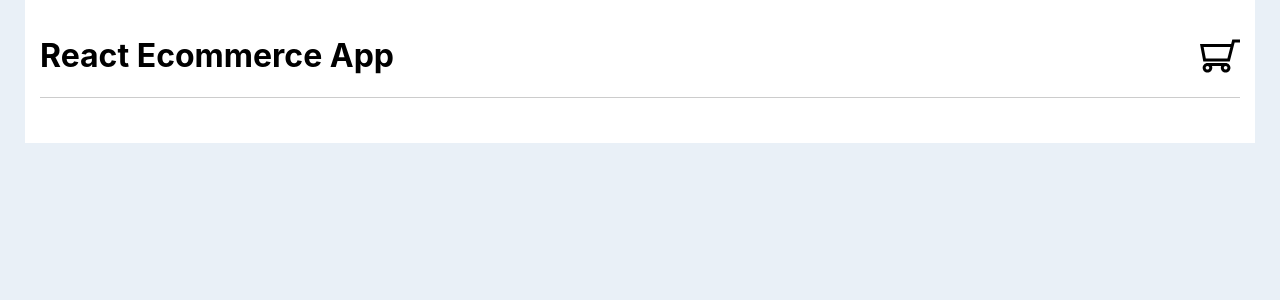
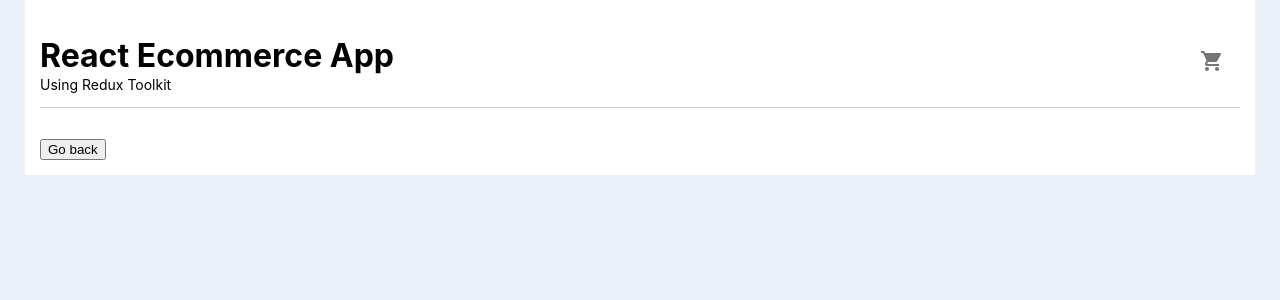
Before and after one commit to Sathyaraj-dev/react-redux-ecommerce, a React (Create React App) app: page /react-redux-ecommerce/cart in a window 1280 px wide. Shown: the top 300 px of the page. Built offline with nearby package versions, Linux system fonts and the light colour scheme.

Commit message:
Configured react redux ecommerce app to github pages

```diff
--- a/package.json
+++ b/package.json
@@ -1,18 +1,21 @@
 {
   "name": "react-ecommerce",
   "version": "0.1.0",
-  "homepage": "https://Sathyaraj-dev.github.io/react-ecommerce",
+  "homepage": "https://Sathyaraj-dev.github.io/react-redux-ecommerce",
   "private": true,
   "dependencies": {
     "@emotion/react": "^11.11.1",
     "@emotion/styled": "^11.11.0",
+    "@mui/icons-material": "^5.14.3",
     "@mui/material": "^5.13.7",
+    "@reduxjs/toolkit": "^1.9.5",
     "@testing-library/jest-dom": "^5.16.5",
     "@testing-library/react": "^13.4.0",
     "@testing-library/user-event": "^13.5.0",
     "axios": "^1.4.0",
     "react": "^18.2.0",
     "react-dom": "^18.2.0",
+    "react-redux": "^8.1.2",
     "react-scripts": "5.0.1",
     "web-vitals": "^2.1.4"
   },
--- a/src/App.css
+++ b/src/App.css
@@ -18,6 +18,14 @@
   margin: 0 0 30px;
 }
 
+
+.logo-desc {
+    font-size: 14px;
+    font-weight: normal;
+    line-height: 0;
+    margin: 10px 0 0;
+}
+
 #simple-select, .MuiMenuItem-root {
   text-transform: capitalize;
 }
@@ -26,6 +34,7 @@
   height: 275px;
   margin: 0 auto;
   display: flex;
+  max-width: 100%;
 }
 
 .MuiCardMedia-media {
--- a/src/App.js
+++ b/src/App.js
@@ -3,17 +3,17 @@
 import Home from "./components/Home";
 import Products from "./components/Products";
 import ProductDetail from "./components/ProductsDetail";
-import Navbar from "./components/Navbar";
+import Cart from "./components/Cart";
 
 function App() {
   return (
     <>
-      <Navbar />
-      <BrowserRouter basename="/react-ecommerce">
+      <BrowserRouter basename="/react-redux-ecommerce">
         <Routes>
           <Route path="/" element={<Home />} />
           <Route path="/products" element={<Products />} />
           <Route path="/product/:id" element={<ProductDetail />} />
+          <Route path="/cart" element={<Cart />} />
         </Routes>
       </BrowserRouter>
     </>
--- /dev/null
+++ b/src/components/Cart.jsx
@@ -0,0 +1,76 @@
+import React from "react";
+import { useSelector, useDispatch } from "react-redux";
+import Navbar from "./Navbar";
+import Card from "@mui/material/Card";
+import CardActions from "@mui/material/CardActions";
+import CardContent from "@mui/material/CardContent";
+import CardMedia from "@mui/material/CardMedia";
+import Button from "@mui/material/Button";
+import Typography from "@mui/material/Typography";
+import Box from "@mui/material/Box";
+import { remove } from "../store/CartSlice";
+import { useNavigate } from "react-router-dom";
+
+function Cart() {
+  const navigate = useNavigate();
+  const cartProducts = useSelector((state) => state.cart);
+  const dispatch = useDispatch();
+
+  const removeCart = (id) => {
+    dispatch(remove(id));
+  };
+  return (
+    <>
+      <Navbar />
+
+      <button onClick={() => navigate(-1)}>Go back</button>
+      {cartProducts.map((product) => (
+        <Card
+          variant="outlined"
+          sx={{ display: "flex", m: 4, p: 2 }}
+          key={product.id}
+        >
+          <Box sx={{ display: "flex", flexWrap: { xs: "wrap", md: "nowrap" } }}>
+            <CardMedia
+              sx={{
+                height: 100,
+                width: 200,
+                flex: { xs: "0 0 auto", md: "1 0 auto" },
+                backgroundSize: "contain",
+              }}
+              image={product.image}
+              title={product.title}
+            />
+            <Box
+              sx={{
+                display: "flex",
+                pl: 1,
+                pb: 1,
+                flexDirection: "column",
+                flexWrap: "wrap",
+              }}
+            >
+              <CardContent>
+                <Typography gutterBottom variant="h6">
+                  {product.title}
+                </Typography>
+              </CardContent>
+              <CardActions>
+                <Button
+                  variant="outlined"
+                  color="error"
+                  onClick={() => removeCart(product.id)}
+                >
+                  Remove
+                </Button>
+              </CardActions>
+            </Box>
+          </Box>
+        </Card>
+      ))}
+      {/* {JSON.stringify(cartProducts)} */}
+    </>
+  );
+}
+
+export default Cart;
--- a/src/components/Home.jsx
+++ b/src/components/Home.jsx
@@ -1,12 +1,14 @@
-import React from 'react'
-import Products from './Products';
+import React from "react";
+import Navbar from "./Navbar";
+import Products from "./Products";
 
 function Home() {
-    return (
-        <>
-            <Products/>
-        </>
-     );
+  return (
+    <>
+      <Navbar />
+      <Products />
+    </>
+  );
 }
 
 export default Home;
--- a/src/components/Navbar.jsx
+++ b/src/components/Navbar.jsx
@@ -1,26 +1,33 @@
-import React from 'react';
+import React from "react";
+import { useSelector } from "react-redux";
+import { useNavigate } from "react-router-dom";
+import Badge from "@mui/material/Badge";
+import ShoppingCartIcon from "@mui/icons-material/ShoppingCart";
+import { Link } from "react-router-dom";
 
 function Navbar() {
-    return (
-        <header>
-            <h1>React Ecommerce App</h1>
-            <svg fill="#000000" version="1.1" id="Capa_1" xmlns="http://www.w3.org/2000/svg" width="40px" height="40px" viewBox="0 0 902.86 902.86">
-            <g>
-                <g>
-                    <path d="M671.504,577.829l110.485-432.609H902.86v-68H729.174L703.128,179.2L0,178.697l74.753,399.129h596.751V577.829z
-                        M685.766,247.188l-67.077,262.64H131.199L81.928,246.756L685.766,247.188z"/>
-                    <path d="M578.418,825.641c59.961,0,108.743-48.783,108.743-108.744s-48.782-108.742-108.743-108.742H168.717
-                        c-59.961,0-108.744,48.781-108.744,108.742s48.782,108.744,108.744,108.744c59.962,0,108.743-48.783,108.743-108.744
-                        c0-14.4-2.821-28.152-7.927-40.742h208.069c-5.107,12.59-7.928,26.342-7.928,40.742
-                        C469.675,776.858,518.457,825.641,578.418,825.641z M209.46,716.897c0,22.467-18.277,40.744-40.743,40.744
-                        c-22.466,0-40.744-18.277-40.744-40.744c0-22.465,18.277-40.742,40.744-40.742C191.183,676.155,209.46,694.432,209.46,716.897z
-                        M619.162,716.897c0,22.467-18.277,40.744-40.743,40.744s-40.743-18.277-40.743-40.744c0-22.465,18.277-40.742,40.743-40.742
-                        S619.162,694.432,619.162,716.897z"/>
-                </g>
-            </g>
-            </svg>
-        </header>
-     );
+  const productsCart = useSelector((state) => state.cart);
+  const navigate = useNavigate();
+  const handleClick = () => navigate("/cart");
+
+  return (
+    <header>
+      <h1>
+        <Link to="/" style={{ textDecoration: "none", color: "#000" }}>
+          React Ecommerce App
+        </Link>
+        <p className="logo-desc">Using Redux Toolkit</p>
+      </h1>
+      <Badge
+        badgeContent={productsCart.length}
+        color="primary"
+        onClick={handleClick}
+        sx={{ cursor: "pointer", margin: 2 }}
+      >
+        <ShoppingCartIcon color="action" />
+      </Badge>
+    </header>
+  );
 }
 
 export default Navbar;
--- a/src/components/ProductsItem.jsx
+++ b/src/components/ProductsItem.jsx
@@ -1,12 +1,20 @@
-import React from 'react'
-import Card from '@mui/material/Card';
-import CardMedia from '@mui/material/CardMedia';
-import CardContent from '@mui/material/CardContent';
+import React from "react";
+import Card from "@mui/material/Card";
+import CardMedia from "@mui/material/CardMedia";
+import CardContent from "@mui/material/CardContent";
 import { Link } from "react-router-dom";
-import Rating from '@mui/material/Rating';
-import { CardActionArea } from '@mui/material';
+import Rating from "@mui/material/Rating";
+import { Button, CardActionArea, CardActions } from "@mui/material";
+import { useDispatch } from "react-redux";
+import { add } from "../store/CartSlice";
 
-function ProductsItem({item}) {
+function ProductsItem({ item }) {
+  const dispatch = useDispatch();
+
+  const addToCart = (product) => {
+    dispatch(add(product));
+  };
+
   return (
     <>
       <Card key={item.id}>
@@ -19,11 +27,34 @@
           />
           <CardContent>
             {item.title}
-                    <p className='product-price'>Price: <span>${item.price}</span></p>
-                    <div style={{display: 'flex'}}>Ratings: <Rating name="read-only" value={item.rating.rate} readOnly /></div>
-
+            <p className="product-price">
+              Price: <span>${item.price}</span>
+            </p>
+            <div style={{ display: "flex" }}>
+              Ratings:{" "}
+              <Rating name="read-only" value={item.rating.rate} readOnly />
+            </div>
           </CardContent>
         </CardActionArea>
+        <CardActions>
+          <Button
+            size="small"
+            variant="contained"
+            color="primary"
+            onClick={() => addToCart(item)}
+          >
+            Add to cart
+          </Button>
+          <Button
+            size="small"
+            variant="outlined"
+            component={Link}
+            to={`/product/${item.id}`}
+            style={{ margin: "0 0 0 15px", width: "50%" }}
+          >
+            View
+          </Button>
+        </CardActions>
       </Card>
     </>
   );
--- a/src/index.js
+++ b/src/index.js
@@ -2,12 +2,14 @@
 import ReactDOM from "react-dom/client";
 import "./index.css";
 import App from "./App";
+import store from "./store/store";
+import { Provider } from "react-redux";
 
 const root = ReactDOM.createRoot(document.getElementById("root"));
 root.render(
-  <React.StrictMode>
+  <Provider store={store}>
     <App />
-  </React.StrictMode>
+  </Provider>
 );
 
 // If you want to start measuring performance in your app, pass a function
--- /dev/null
+++ b/src/store/CartSlice.jsx
@@ -0,0 +1,20 @@
+import { createSlice } from "@reduxjs/toolkit";
+
+const initialState = [];
+
+const cartSlice = createSlice({
+  name: "cart",
+  initialState,
+  reducers: {
+    add(state, action) {
+      state.push(action.payload);
+    },
+
+    remove(state, action) {
+      return state.filter((item) => item.id !== action.payload);
+    },
+  },
+});
+
+export const { add, remove } = cartSlice.actions;
+export default cartSlice.reducer;
--- /dev/null
+++ b/src/store/store.jsx
@@ -0,0 +1,10 @@
+import { configureStore } from "@reduxjs/toolkit";
+import cartSlice from "./CartSlice";
+
+const store = configureStore({
+  reducer: {
+    cart: cartSlice,
+  },
+});
+
+export default store;
```
Also changed, not shown: src/components/Layout.jsx (added, +12 -0 lines), src/components/ProductsDetail.jsx (+42 -20 lines), 1 other file (tests, documents, lock files or other folders). Lines whose indentation alone changed are shown as unchanged.
